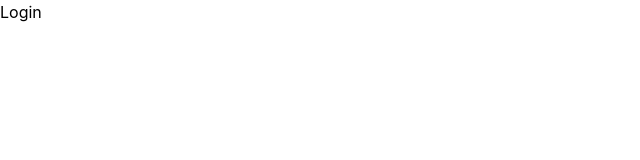
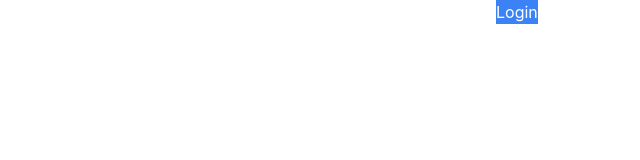
Before and after one commit to TheBest125/hotel-booking-frontend, a React (Create React App) app: page /login in a window 1280 px wide. Shown: the top 160 px of the page, without its empty margins (0-640 px from the left). Built offline with nearby package versions, Linux system fonts and the light colour scheme.

Commit message:
Modify login component

```diff
--- a/src/components/auth/login.js
+++ b/src/components/auth/login.js
@@ -1,5 +1,52 @@
-import React from 'react';
+import React, { useState } from 'react';
+import { useDispatch } from 'react-redux';
+import { login } from '../../redux/login/login';
 
-const Login = () => <div>Login</div>;
+const Login = () => {
+  const dispatch = useDispatch();
+  const [enteredEmail, setEnteredEmail] = useState('');
+  const [enteredPassword, setEnteredPassword] = useState('');
+
+  const emailChangeHandler = (event) => {
+    setEnteredEmail(event.target.value);
+  };
+
+  const passwordChangeHandler = (event) => {
+    setEnteredPassword(event.target.value);
+  };
+
+  const submitHandler = (event) => {
+    event.preventDefault();
+
+    const loginData = {
+      email: enteredEmail,
+      password: enteredPassword,
+    };
+
+    dispatch(login(loginData));
+  };
+
+  return (
+    <div>
+      <form onSubmit={submitHandler}>
+        <input
+          type="email"
+          value={enteredEmail}
+          onChange={emailChangeHandler}
+          autoComplete="off"
+        />
+        <input
+          type="password"
+          value={enteredPassword}
+          onChange={passwordChangeHandler}
+          autoComplete="off"
+        />
+        <button type="submit" className="bg-blue-500 text-white">
+          Login
+        </button>
+      </form>
+    </div>
+  );
+};
 
 export default Login;
```
